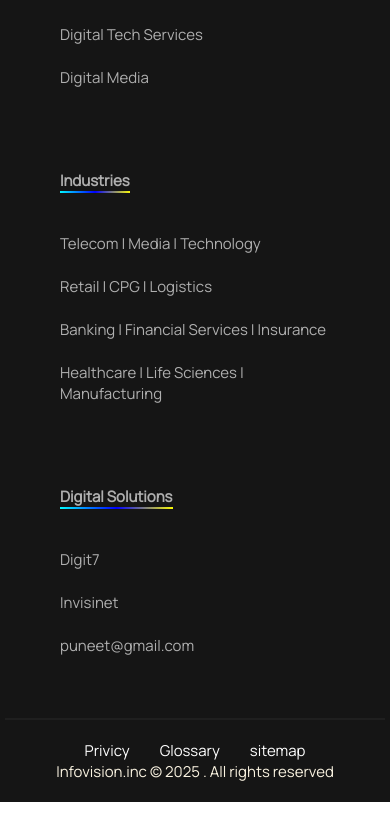
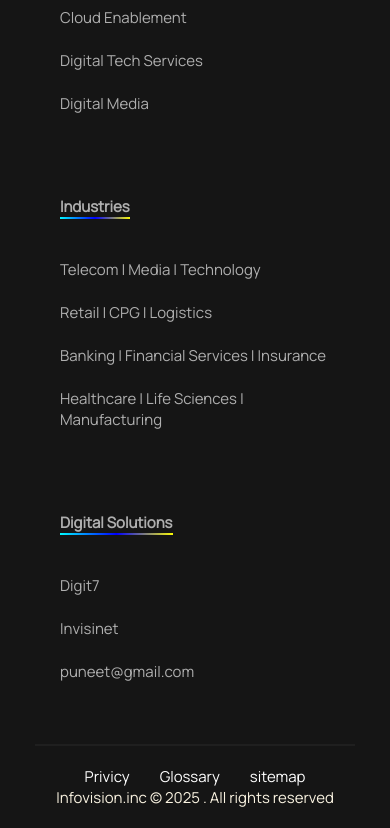
Before and after one commit to PuneetXD/Footer_1st_task, a plain HTML site: page index.html in a window 390 px wide. Shown: the part 941-1769 px from the top of the page. Before the commit the page ends 1743 px from the top, so only its background shows below. Drawn offline with Linux system fonts and the light colour scheme.

Commit message:
Update style.css
Updated the media query's max width according to the bootstrap break points

```diff
--- a/style.css
+++ b/style.css
@@ -105,21 +105,21 @@ li:hover::after {
 .copyright{
     color: #faf3e1;
 }
-@media only screen and (max-width: 1400px) {
+@media only screen and (min-width: 1400px) {
    .container{
-    max-width: 1120px;
+    max-width: 1320px;
     margin: 0 auto;
    }
 }
 @media only screen and (max-width: 1200px) {
     .container{
-     max-width: 900px;
+     max-width: 960px;
      margin: 0 auto;
     }
  }
  @media only screen and (max-width: 992px) {
     .container{
-     max-width: 700px;
+     max-width: 720px;
      margin: 0 auto;
     }
     .socialmedia-content{
@@ -143,7 +143,7 @@ li:hover::after {
  }
  @media only screen and (max-width: 768px) {
     .container{
-        max-width: 600px;
+        max-width: 540px;
         margin: 0 auto;
     }
     .socialmedia-content{
@@ -180,7 +180,7 @@ li:hover::after {
  }
  @media only screen and (max-width: 576px) {
     .container{
-        max-width: 380px;
+        max-width: 320px;
         margin: 0 auto;
     }
     .ver-border{
```
